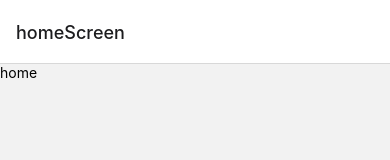
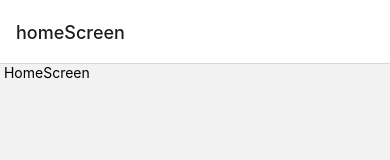
Before and after one commit to DDAmine/DedaStealth, a React Native app: screen / in a window 390 px wide. Shown: the top 160 px of the page. Built offline with nearby package versions, Linux system fonts and the light colour scheme.

Commit message:
# separate logic and ui

```diff
--- a/src/screens/Home/Home.container.tsx
+++ b/src/screens/Home/Home.container.tsx
@@ -1,12 +1,17 @@
+import {NativeStackScreenProps} from '@react-navigation/native-stack';
 import React from 'react';
-import {Text, View} from 'react-native';
+import {HOME} from '../../utils/screenNames';
+import {MovieStackParamList} from '../../navigation /MoviesStack/MoviesStackNavigation';
+import Home from './Home';
 
-const HomeContainer = () => {
-  return (
-    <View>
-      <Text>home</Text>
-    </View>
-  );
+/**
+ * Container used to separate Home logic as a wrapper to Home screen
+ * @returns JSX.Element
+ */
+interface HomeContainerProps
+  extends NativeStackScreenProps<MovieStackParamList, typeof HOME> {}
+const HomeContainer: React.FC<HomeContainerProps> = (): JSX.Element => {
+  return <Home />;
 };
 
 export default HomeContainer;
--- a/src/screens/Home/Home.tsx
+++ b/src/screens/Home/Home.tsx
@@ -0,0 +1,15 @@
+import React from 'react';
+import {Text, View} from 'react-native';
+
+/**
+ * Represents Home screen ui
+ * @returns JSX.Element
+ */
+const Home = (): JSX.Element => {
+  return (
+    <View>
+      <Text> HomeScreen </Text>
+    </View>
+  );
+};
+export default Home;
--- a/src/screens/MovieDetails/MovieDetails.container.tsx
+++ b/src/screens/MovieDetails/MovieDetails.container.tsx
@@ -1,12 +1,24 @@
+import {NativeStackScreenProps} from '@react-navigation/native-stack';
 import React from 'react';
-import {Text, View} from 'react-native';
 
-const MovieDetailsContainer = () => {
-  return (
-    <View>
-      <Text>movie details</Text>
-    </View>
-  );
+import {MovieStackParamList} from '../../navigation /MoviesStack/MoviesStackNavigation';
+import {MOVIE_DETAIL_SCREEN} from '../../utils/screenNames';
+import MovieDetails from './MovieDetails';
+
+/**
+ * Container used to separate Movie details logic as a wrapper to Movie details screen
+ * @returns JSX.Element
+ */
+
+interface MovieDetailsContainerProps
+  extends NativeStackScreenProps<
+    MovieStackParamList,
+    typeof MOVIE_DETAIL_SCREEN
+  > {}
+const MovieDetailsContainer: React.FC<
+  MovieDetailsContainerProps
+> = (): JSX.Element => {
+  return <MovieDetails />;
 };
 
 export default MovieDetailsContainer;
--- a/src/screens/MovieDetails/MovieDetails.tsx
+++ b/src/screens/MovieDetails/MovieDetails.tsx
@@ -0,0 +1,15 @@
+import React from 'react';
+import {Text, View} from 'react-native';
+
+/**
+ * Represents Movie detail screen ui
+ * @returns JSX.Element
+ */
+const MovieDetails = (): JSX.Element => {
+  return (
+    <View>
+      <Text> MovieDetails </Text>
+    </View>
+  );
+};
+export default MovieDetails;
```
